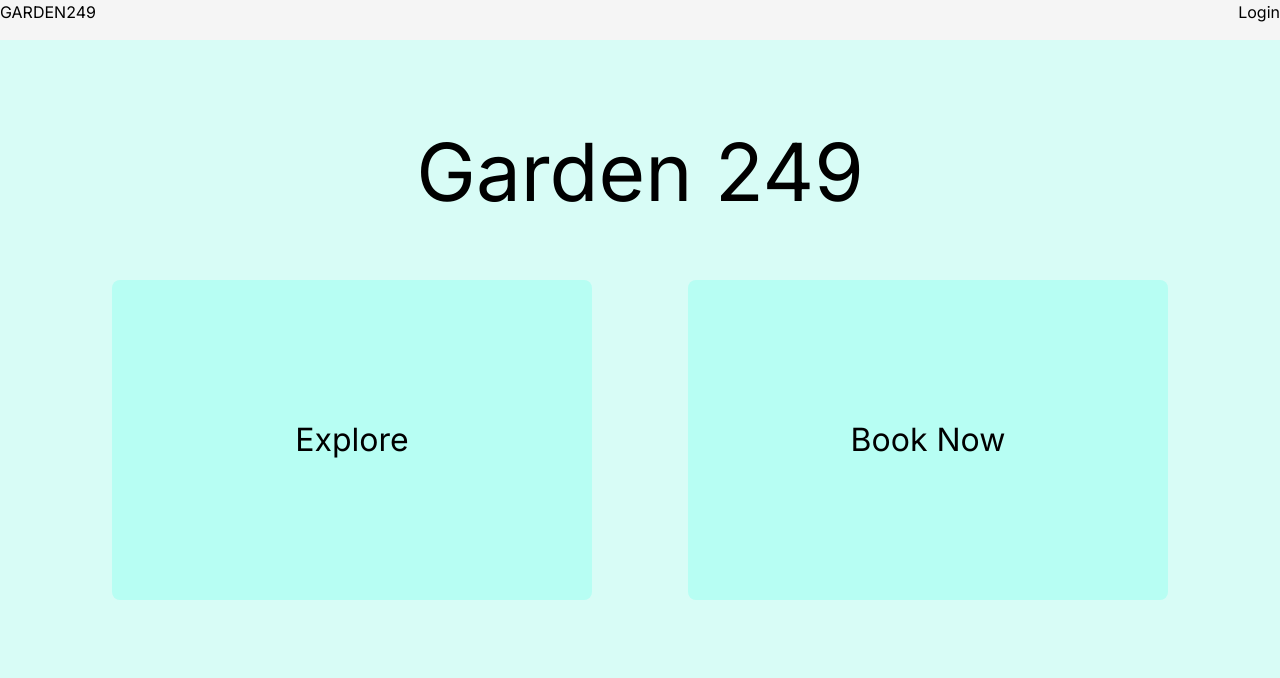
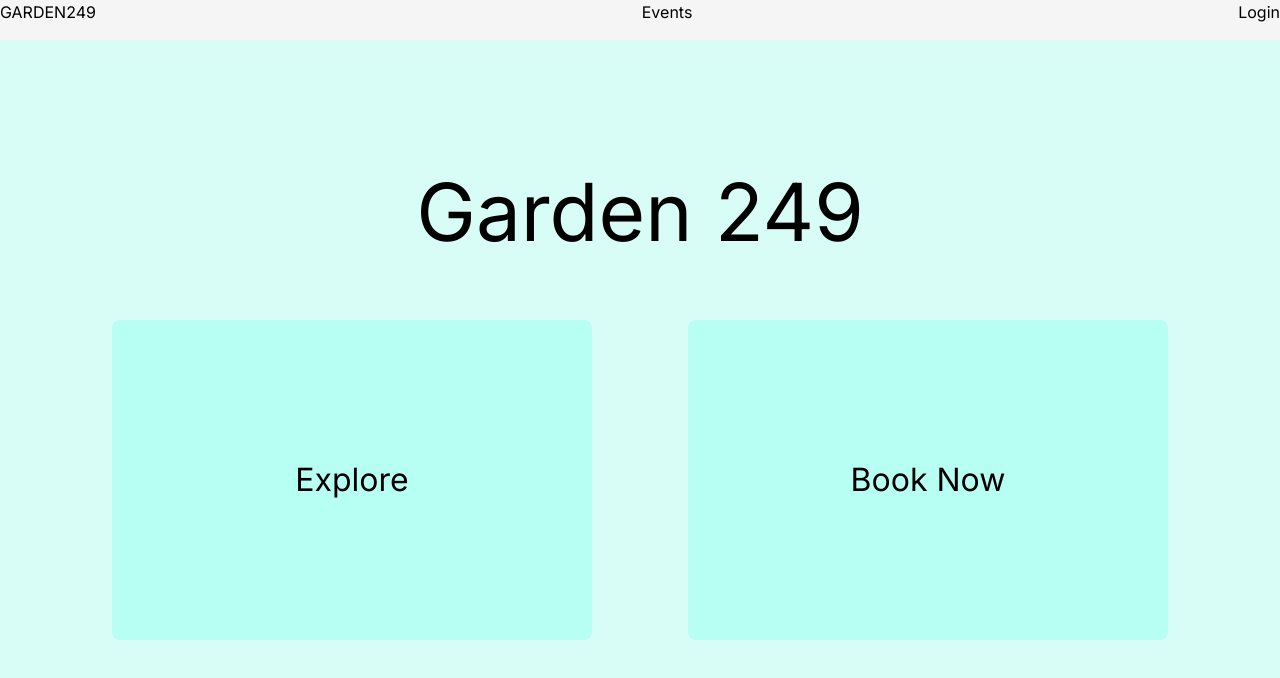
Before and after one commit to KeinoC/G249-v2-0, a Next.js app: page / in a window 1280 px wide. Shown: the top 678 px of the page. Built offline with nearby package versions, Linux system fonts and the light colour scheme; no server answers; the database is empty.

Commit message:
home page updates again

```diff
--- a/app/events/page.tsx
+++ b/app/events/page.tsx
@@ -2,7 +2,7 @@
 import React, {useContext, useState} from 'react';
 import NewEventForm from "./NewEventForm"
 import {EventContext} from "../Context/EventProvider/EventContext"
-
+import NavBar from '../home/NavBar';
 
 export default function Events() {
 
@@ -14,8 +14,8 @@ export default function Events() {
     console.log(allEvents)
 
     return (
-        <div>Hello from Events
-
+        <div>
+<NavBar />
         <NewEventForm />
         </div>
     )
--- a/app/home/NavBar.css
+++ b/app/home/NavBar.css
@@ -1,5 +1,5 @@
 .navbar {
-    position:absolute;
+    position:relative !important;
     display: flex;
     flex-direction: row;
     background-color: whitesmoke;
--- a/app/home/NavBar.tsx
+++ b/app/home/NavBar.tsx
@@ -1,12 +1,18 @@
 "use client";
 import React, { useContext, useState } from "react";
 import "./Navbar.css";
+import Link from 'next/link';
 
 export default function NavBar() {
     return (
         <div className="navbar">
-            <div className="nav-item">GARDEN249</div>
-            <div className="nav-item">Login</div>
+            <li className="nav-item">
+              <Link href="/">GARDEN249</Link>
+              </li>
+            <li className="nav-item">
+              <Link href="/events">Events</Link>
+              </li>
+            <li className="nav-item">Login</li>
         </div>
     );
 }
```
